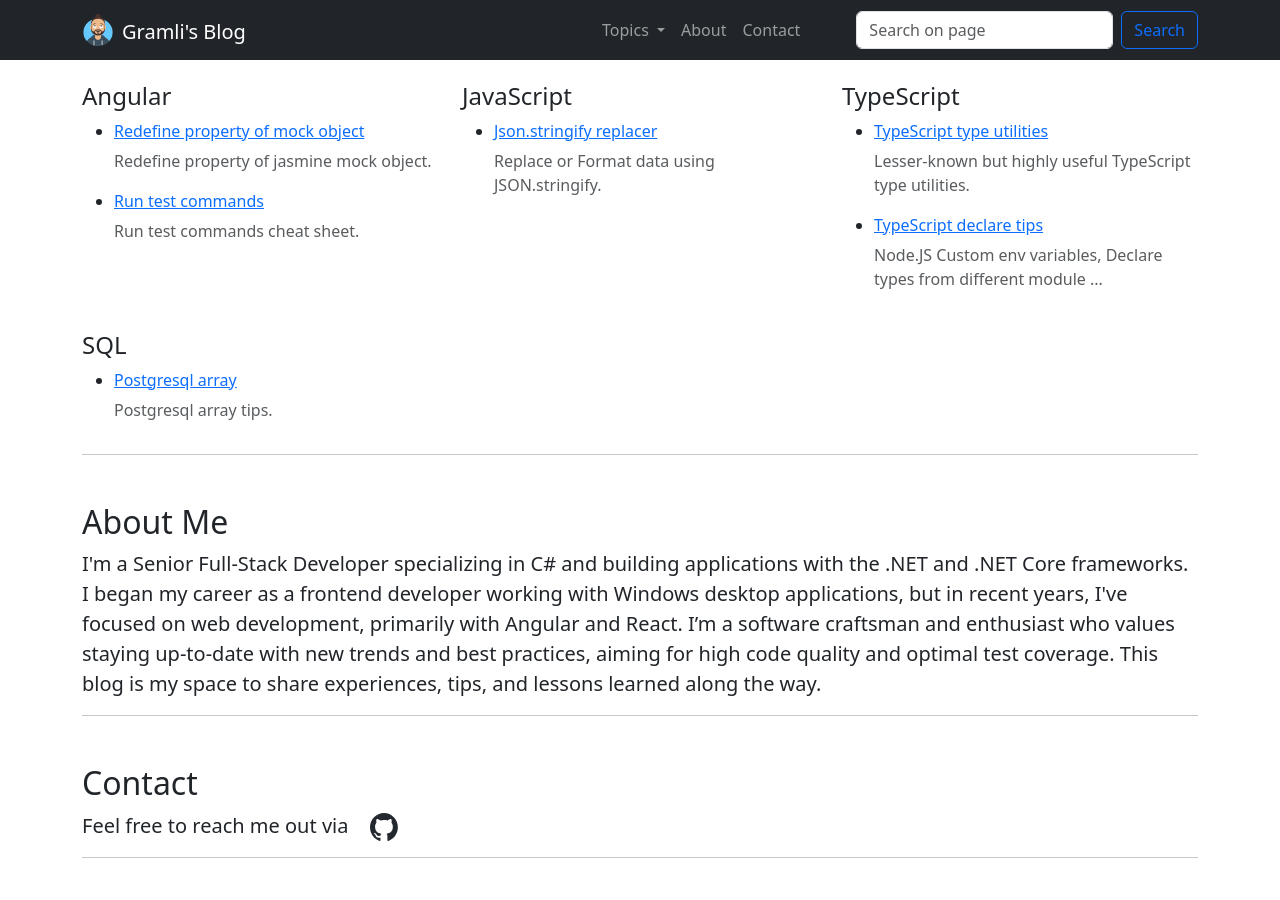
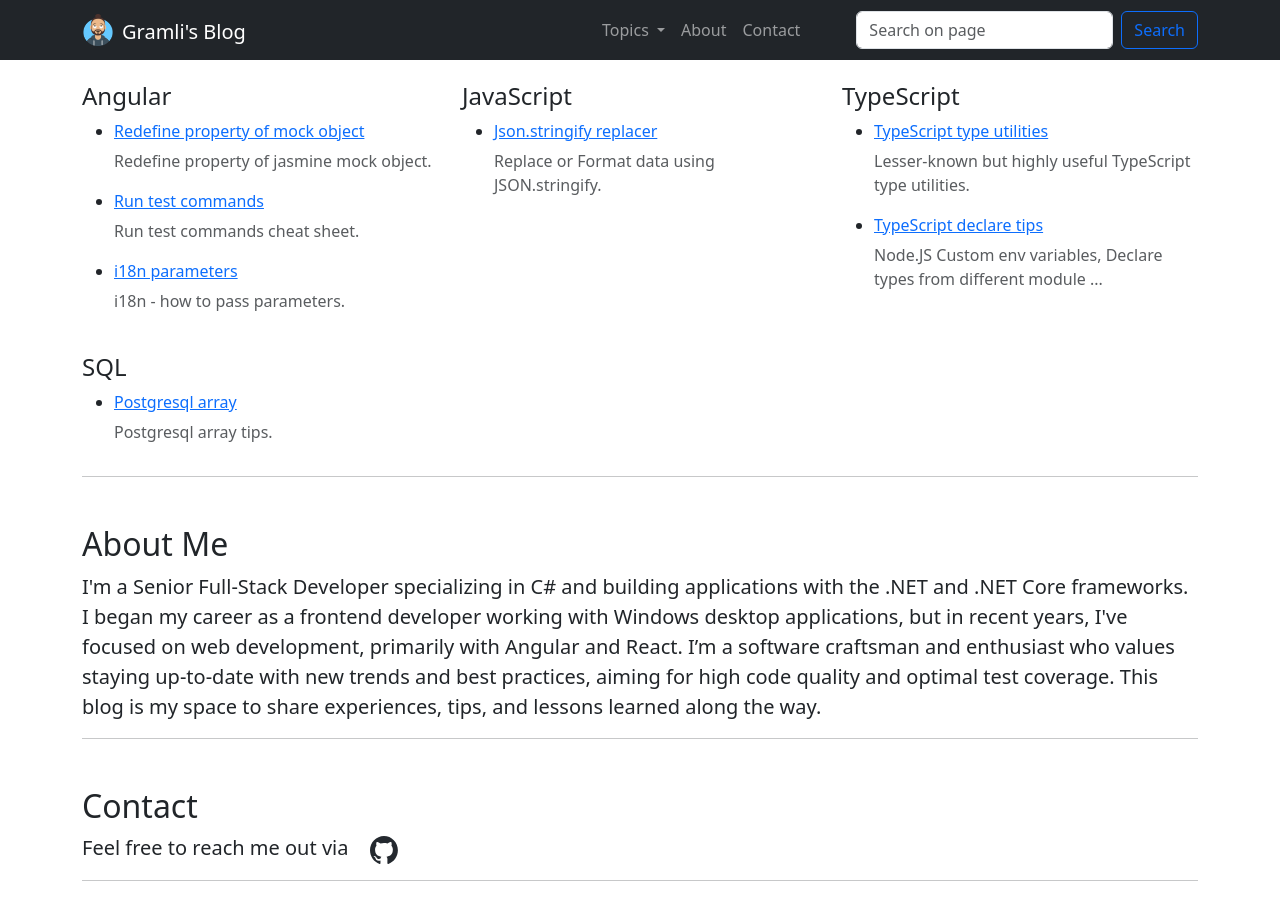
Before and after one commit to Gramli/gramli.github.io, a Jekyll site: the page index.html, which Jekyll copies as it is, in a window 1280 px wide and 900 px high, scrolled down 1497 px. Built offline with Jekyll 4.4.1, drawn with Linux system fonts in a browser that asks for light colours.

Commit message:
fix i18n

```diff
--- a/index.html
+++ b/index.html
@@ -266,6 +266,10 @@
                 <h6><a href="https://gramli.github.io/posts/code/angular/jasmine-tests/run-selected-test" class="link-primary">Run test commands</a></h6>
                 <p class="text-muted">Run test commands cheat sheet.</p>
               </li>
+              <li>
+                <h6><a href="https://gramli.github.io/posts/code/angular/i18n-pass-params" class="link-primary">i18n parameters</a></h6>
+                <p class="text-muted">i18n - how to pass parameters.</p>
+              </li>
             </ul>
           </div>
           <div class="col-sm-auto col-md-auto col-lg-4">
```
Also changed, not shown: posts/code/angular/i18n-pass-params.md (+3 -1 lines).
